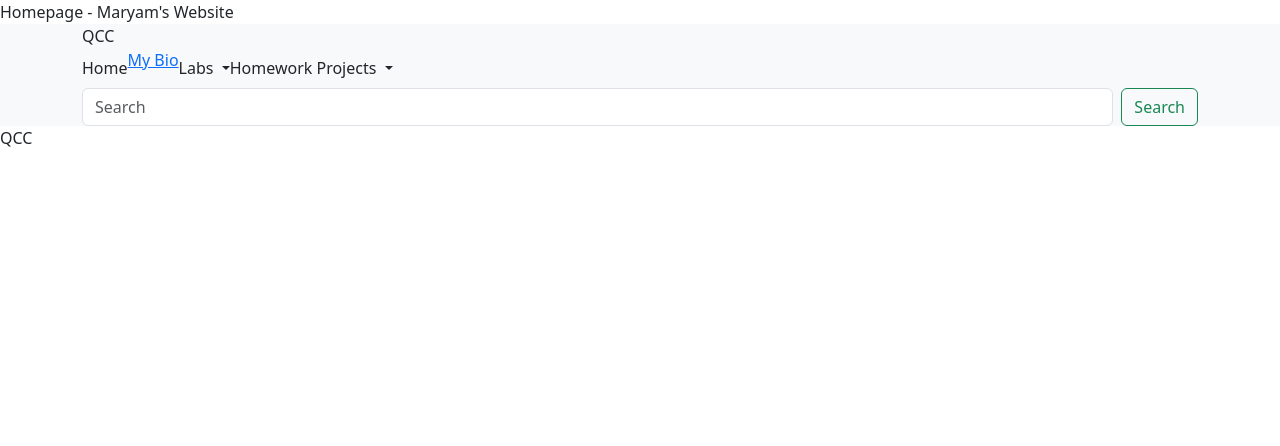
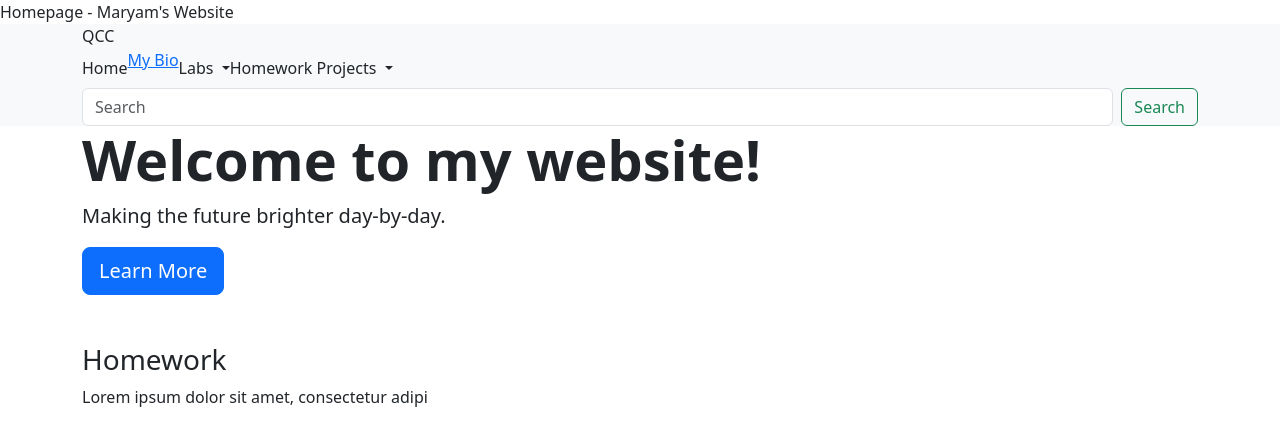
Before and after one commit to MaryamShahzad444/ET710-Fall2024-VAN1, a plain HTML site: page index.html in a window 1280 px wide. Drawn offline with nearby package versions, Linux system fonts and the light colour scheme.

Commit message:
ClassProject2

```diff
--- a/index.html
+++ b/index.html
@@ -48,16 +48,29 @@
 
                 </div>
             </nav>
+            <section class="banner">
+                <div class="banner-overlay">
+                    <div class="container">
+                        <h1 class="display-4 fw-bold">Welcome to my website!</h1>
+                        <p class="lead">Making the future brighter day-by-day.</p>
+                        <a href="#" class="btn btn-primary btn-lg">Learn More</a>
+                    </div>
+                </div>
+            </section>
 
         </header>
         <main>
+            <section class="mt-5">
+                <div class="container">
+                    <div class="row">
 
-
-                    <a class="navbar-brand" href="a">QCC</a>
-                    <button class="navbar-toggler" type="button" data-bs-toggle="collapse" data-bsstargets="#navbarNav">
-                        <span class="navbar-toggler-icon"></span>
-                    </button>
-
+                        <div class="col-sm-4 mb-3">
+                            <h3>Homework</h3>
+                            <p>Lorem ipsum dolor sit amet, consectetur adipi</p>
+                        </div>
+                    </div>
+                </div>
+            </section>
         </main>
         <script src=" https://cdn.jsdelivr.net/npm/bootstrap@5.3.3/dist/js/bootstrap.bundle.min.js"></script>
     </body>
```
